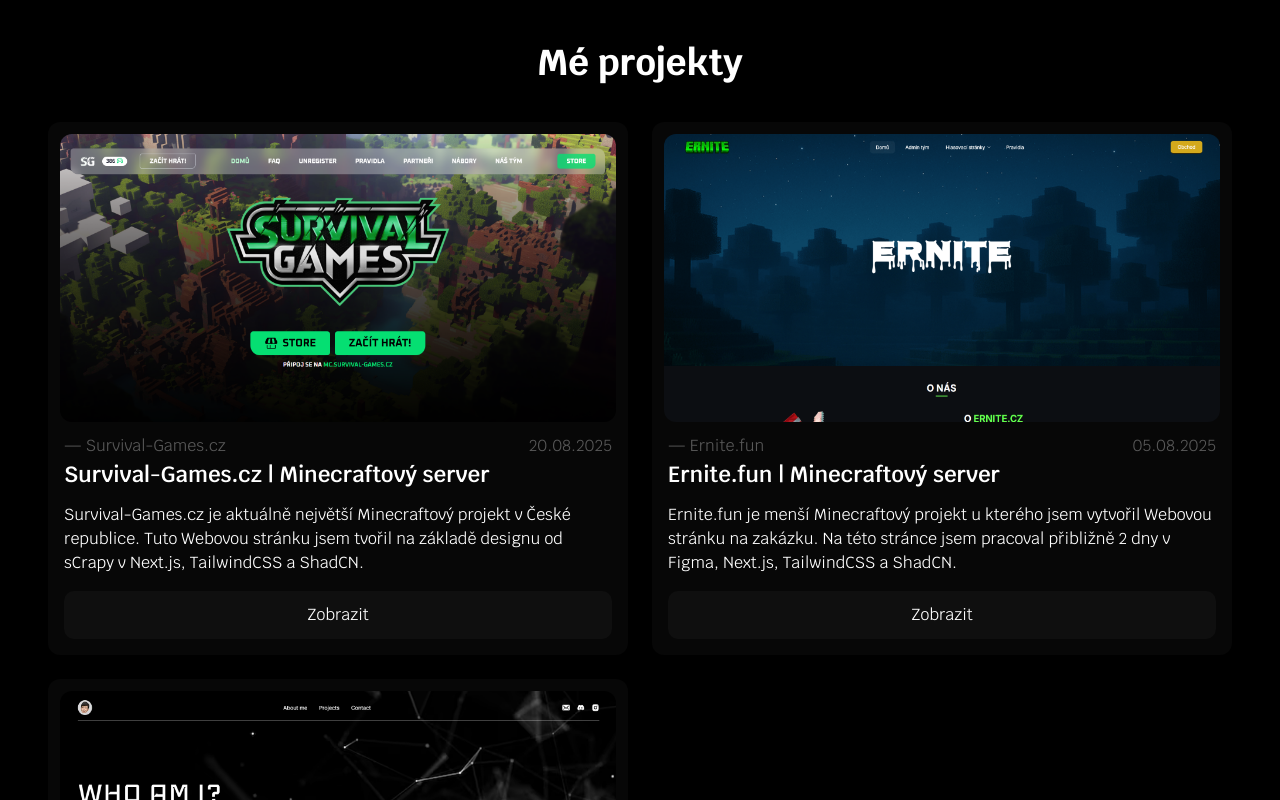
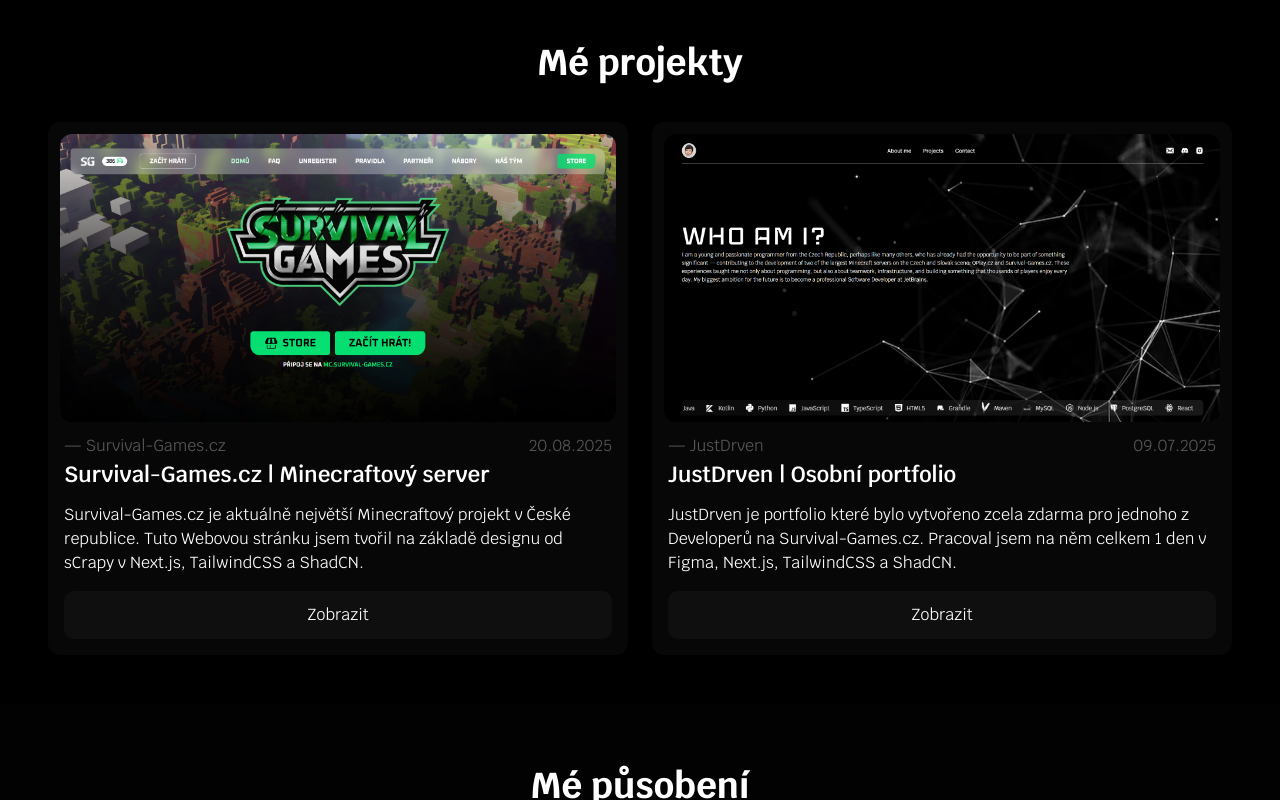
Before and after one commit to Sm1rkyea/portfolio, a Next.js app: page / in a window 1280 px wide. Shown: the part 820-1620 px from the top of the page. Built offline with nearby package versions, Linux system fonts and the light colour scheme.

Commit message:
feat(projects): edit projects

```diff
--- a/constants/projects.ts
+++ b/constants/projects.ts
@@ -6,19 +6,10 @@
         project: 'Survival-Games.cz',
         label: 'Minecraftový server',
         description: 'Survival-Games.cz je aktuálně největší Minecraftový projekt v České republice. Tuto Webovou stránku jsem tvořil na základě designu od sCrapy v Next.js, TailwindCSS a ShadCN.',
-        link: 'https://ernite.fun',
+        link: 'https://survival-games.cz',
     },
     {
         id: 2,
-        date: '05.08.2025',
-        img: "/images/ernite.png",
-        project: 'Ernite.fun',
-        label: 'Minecraftový server',
-        description: 'Ernite.fun je menší Minecraftový projekt u kterého jsem vytvořil Webovou stránku na zakázku. Na této stránce jsem pracoval přibližně 2 dny v Figma, Next.js, TailwindCSS a ShadCN.',
-        link: 'https://ernite.fun',
-    },
-    {
-        id: 3,
         date: '09.07.2025',
         img: "/images/justdrven.png",
         project: 'JustDrven',
```
